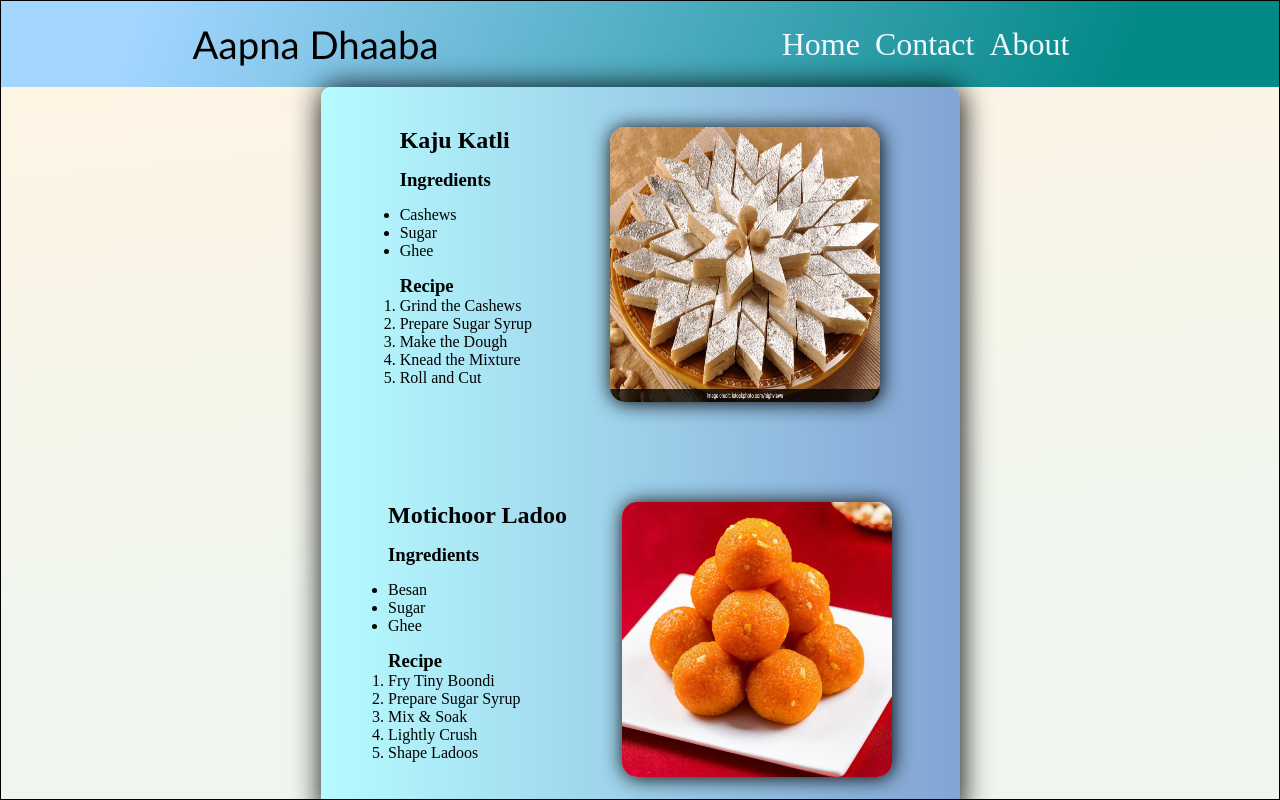
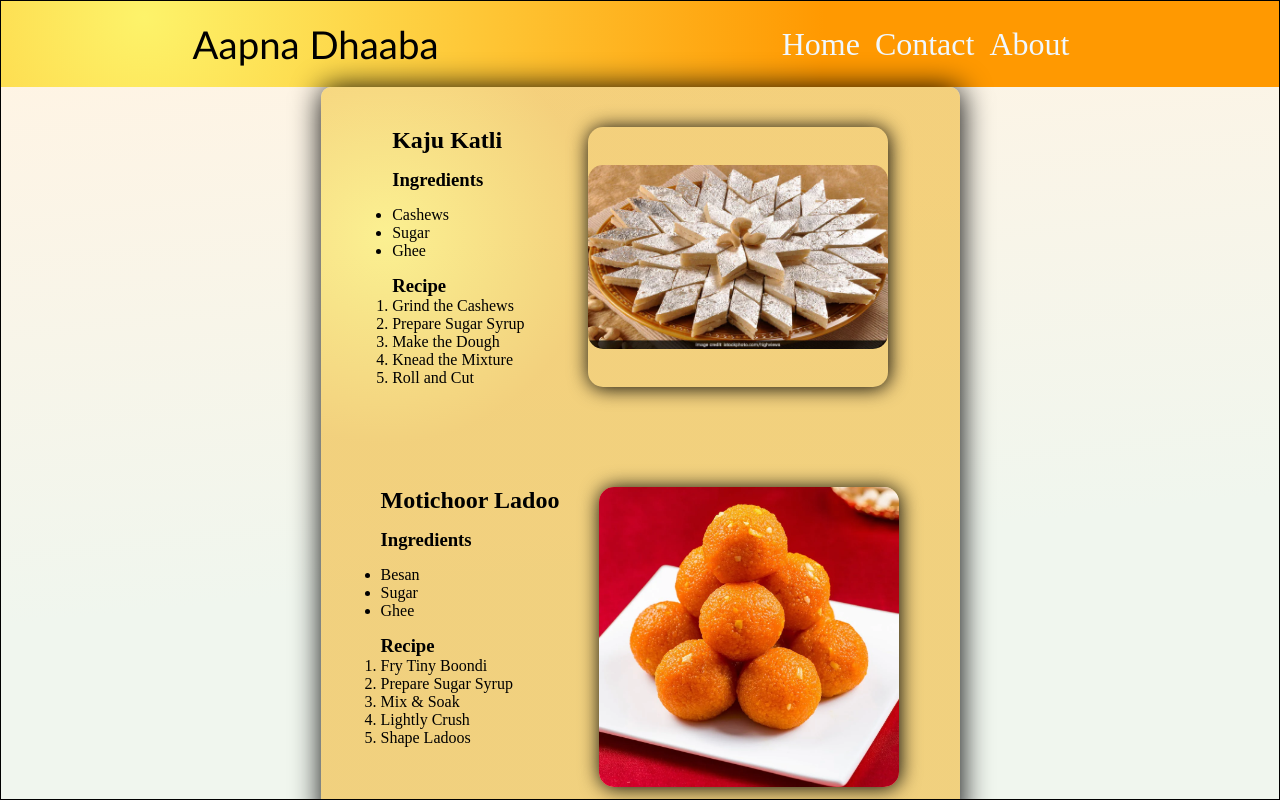
Before and after one commit to Sakshamhanda/RecipeProject, a plain HTML site: page index.html in a window 1280 px wide. Drawn offline with Linux system fonts and the light colour scheme.

Commit message:
Gradient Changed

```diff
--- a/style.css
+++ b/style.css
@@ -30,8 +30,8 @@
 }
 .navbar{
     width: 100vw;
-    background-image: linear-gradient( 109.6deg,  rgba(163,213,255,1) 11.3%, rgba(4,137,137,1) 86.7% );
-    }
+    background-image: radial-gradient( circle 762px at 11.2% 17.8%,  rgba(253,243,106,1) 0%, rgba(255,153,1,1) 89.2% );
+}
 .navlogo{
     font-family: 'Gill Sans', 'Gill Sans MT', Calibri, 'Trebuchet MS', sans-serif;
     font-size: 2.4rem;
@@ -44,7 +44,7 @@
 }
 footer{
     width: 100%;
-    background-image: linear-gradient( 109.6deg,  rgba(163,213,255,1) 11.3%, rgba(4,137,137,1) 86.7% );
+    background-image: radial-gradient( circle 762px at 11.2% 17.8%,  rgba(253,243,106,1) 0%, rgba(255,153,1,1) 89.2% );
     text-align: center;
     min-height: 30px;
     font-size: 1.5rem;
@@ -52,18 +52,13 @@
     color: aliceblue;
 }
 .contentbox{
-    /* text-align: center; */
     display: flex;
     flex-direction: column;
-    /* border: 2px solid black; */
     margin: auto;
     width: 50%;
     gap: 100px;
     padding: 40px;
-    /* background-color: azure; */
-    background: #83a4d4;
-    background: -webkit-linear-gradient(to right, #b6fbff, #83a4d4);
-    background: linear-gradient(to right, #b6fbff, #83a4d4);
+    background-image: radial-gradient( circle 232px at 10% 20%,  rgba(251,238,115,0.74) 0%, rgba(241,195,87,0.74) 90% );
     box-shadow: 1px 1px 30px black;
     border-radius: 10px;
 }
@@ -73,8 +68,8 @@
     justify-content: space-around;
 }
 .rightbox img{
-    height: 275px;
-    width: 270px;
+    height: auto;
+    width: 100%;
     border-radius: 15px;
 }
 .leftbox{
@@ -88,6 +83,7 @@
     transition: all 300ms;
 }
 .rightbox{
+    width: 300px;
     position: relative;
     overflow: none;
     display: flex;
```
